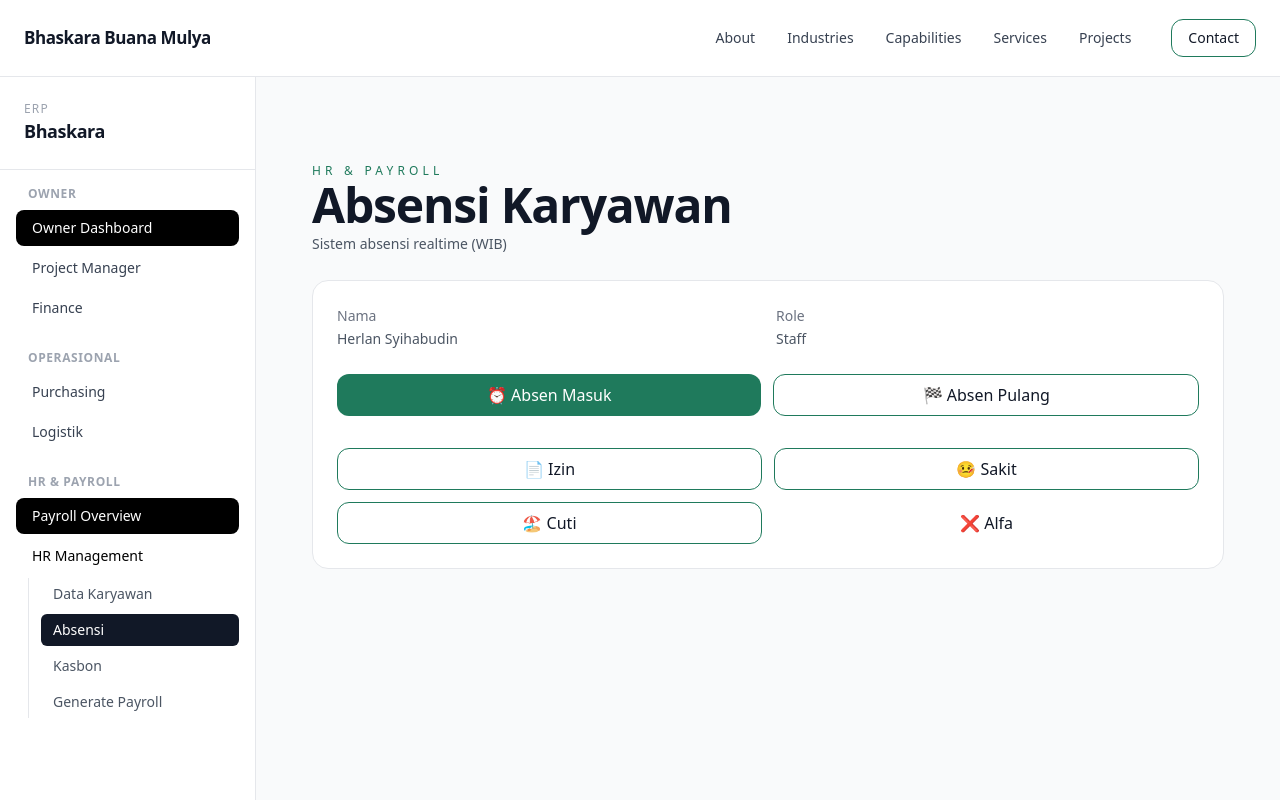
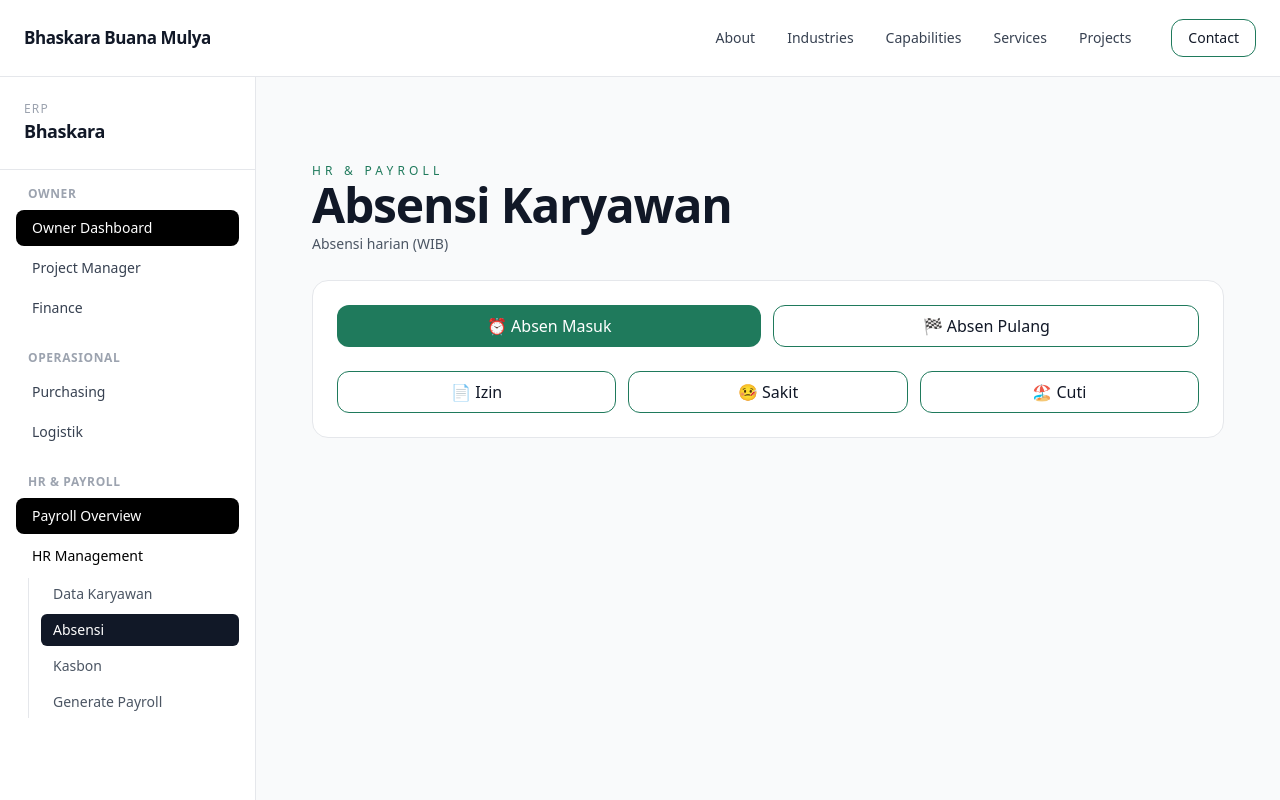
Before and after one commit to herlan-syihabudin/Bhaskara, a Next.js app: page /dashboard/payroll/absensi in a window 1280 px wide. Shown: the top 800 px of the page. Built offline with nearby package versions, Linux system fonts and the light colour scheme.

Commit message:
Update page.tsx

```diff
--- a/app/dashboard/payroll/absensi/page.tsx
+++ b/app/dashboard/payroll/absensi/page.tsx
@@ -2,34 +2,12 @@
 
 import { useState } from "react";
 
-type Mode =
-  | "MASUK"
-  | "KELUAR"
-  | "IZIN"
-  | "SAKIT"
-  | "ALFA"
-  | "CUTI";
-
-type Karyawan = {
-  karyawan_id: string;
-  nama: string;
-  role: string;
-  tipe: string;
-};
+type Mode = "MASUK" | "KELUAR" | "IZIN" | "SAKIT" | "CUTI";
 
 export default function AbsensiPage() {
   const [loading, setLoading] = useState(false);
   const [message, setMessage] = useState("");
   const [error, setError] = useState("");
-
-  // ⚠️ SEMENTARA HARDCODE
-  // nanti ganti dari session / auth
-  const karyawan: Karyawan = {
-    karyawan_id: "EMP-001",
-    nama: "Herlan Syihabudin",
-    role: "Staff",
-    tipe: "BULANAN",
-  };
 
   async function absen(mode: Mode) {
     setLoading(true);
@@ -42,11 +20,7 @@ export default function AbsensiPage() {
         headers: { "Content-Type": "application/json" },
         body: JSON.stringify({
           mode,
-          karyawan_id: karyawan.karyawan_id,
-          nama: karyawan.nama,
-          role: karyawan.role,
-          tipe: karyawan.tipe,
-          project_id: "PRJ-001",
+          project_id: "PRJ-001", // opsional
         }),
       });
 
@@ -55,20 +29,15 @@ export default function AbsensiPage() {
       if (!res.ok) {
         setError(data.error || "Terjadi kesalahan");
       } else {
-        // response dari API absensi
         if (mode === "MASUK") {
-          setMessage(
-            data.status?.startsWith("TELAT")
-              ? `⚠️ Absen masuk TELAT (${data.status.replace("TELAT_", "")})`
-              : `✅ Absen masuk jam ${data.status}`
-          );
+          setMessage(`✅ Absen masuk jam ${data.jam}`);
         } else if (mode === "KELUAR") {
           setMessage("✅ Absen pulang berhasil");
         } else {
-          setMessage(`✅ Absen ${mode} berhasil dicatat`);
+          setMessage(`✅ ${mode} berhasil dicatat`);
         }
       }
-    } catch (err) {
+    } catch {
       setError("❌ Gagal koneksi ke server");
     } finally {
       setLoading(false);
@@ -77,30 +46,13 @@ export default function AbsensiPage() {
 
   return (
     <section className="container-bbm py-12 max-w-xl space-y-6">
-      {/* HEADER */}
       <div>
         <p className="badge">HR & PAYROLL</p>
         <h1>Absensi Karyawan</h1>
-        <p className="text-body mt-1">
-          Sistem absensi realtime (WIB)
-        </p>
+        <p className="text-body mt-1">Absensi harian (WIB)</p>
       </div>
 
-      {/* CARD */}
       <div className="card p-6 space-y-6">
-        {/* INFO KARYAWAN */}
-        <div className="grid grid-cols-2 gap-4 text-sm">
-          <div>
-            <p className="text-gray-500">Nama</p>
-            <p className="font-medium">{karyawan.nama}</p>
-          </div>
-          <div>
-            <p className="text-gray-500">Role</p>
-            <p className="font-medium">{karyawan.role}</p>
-          </div>
-        </div>
-
-        {/* ABSEN MASUK / KELUAR */}
         <div className="flex gap-3">
           <button
             onClick={() => absen("MASUK")}
@@ -119,42 +71,18 @@ export default function AbsensiPage() {
           </button>
         </div>
 
-        {/* MODE KHUSUS */}
-        <div className="grid grid-cols-2 gap-3 pt-2">
-          <button
-            onClick={() => absen("IZIN")}
-            disabled={loading}
-            className="btn-outline"
-          >
+        <div className="grid grid-cols-3 gap-3">
+          <button onClick={() => absen("IZIN")} className="btn-outline">
             📄 Izin
           </button>
-
-          <button
-            onClick={() => absen("SAKIT")}
-            disabled={loading}
-            className="btn-outline"
-          >
+          <button onClick={() => absen("SAKIT")} className="btn-outline">
             🤒 Sakit
           </button>
-
-          <button
-            onClick={() => absen("CUTI")}
-            disabled={loading}
-            className="btn-outline"
-          >
+          <button onClick={() => absen("CUTI")} className="btn-outline">
             🏖️ Cuti
-          </button>
-
-          <button
-            onClick={() => absen("ALFA")}
-            disabled={loading}
-            className="btn-danger"
-          >
-            ❌ Alfa
           </button>
         </div>
 
-        {/* MESSAGE */}
         {(message || error) && (
           <div
             className={`text-sm p-3 rounded ${
```
